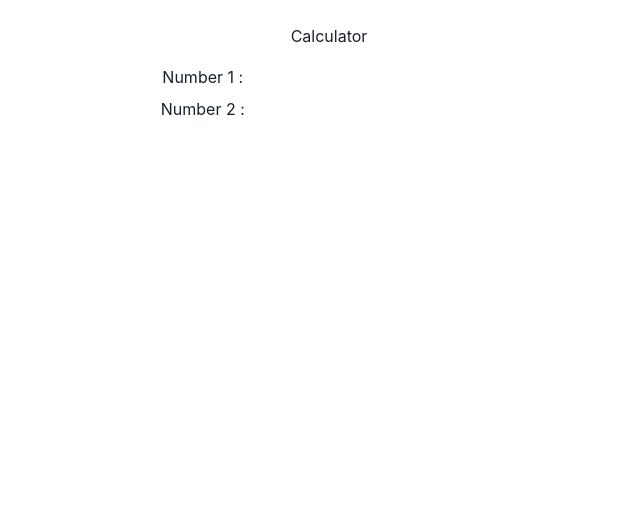
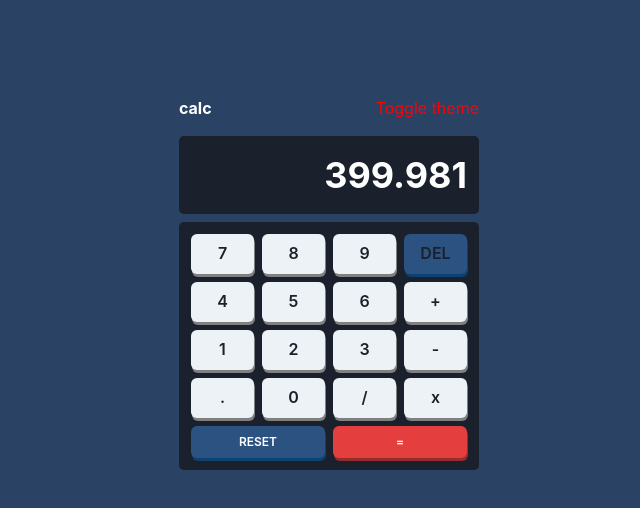
Before and after one commit to julioale21/CalculatorFrontendMentorChallenge, a React (Create React App) app: page / in a window 1280 px wide. Shown: the top 508 px of the page, without its empty margins (311-951 px from the left). Built offline with nearby package versions, Linux system fonts and the light colour scheme.

Commit message:
chore: added initial ui design

```diff
--- a/src/App.tsx
+++ b/src/App.tsx
@@ -1,13 +1,69 @@
-import { Stack } from "@chakra-ui/react";
+import { Button, Grid, GridItem, Stack, Text } from "@chakra-ui/react";
 import React from "react";
-import Calculator from "./components/Calculator";
+import Display from "./components/Display";
 
 const App = () => {
   return (
-    <Stack alignItems="center" marginTop={6}>
-      <h1>Calculator</h1>
-      <hr />
-      <Calculator />
+    <Stack alignItems="center" backgroundColor="blue.800" height="100vh">
+      <Stack width="300px">
+        <Stack paddingTop={24}>
+          <Stack direction="row" justifyContent="space-between" marginBottom={2}>
+            <Text color="white" fontWeight="bold">
+              calc
+            </Text>
+            <Text color="red">Toggle theme</Text>
+          </Stack>
+
+          <Display value={399.981} />
+
+          <Stack backgroundColor="gray.800" borderRadius="5px" padding={3}>
+            <Grid gap={2} templateColumns="repeat(4, 1fr)">
+              <Button boxShadow="1px 3px gray">7</Button>
+              <Button boxShadow="1px 3px gray">8</Button>
+              <Button boxShadow="1px 3px gray">9</Button>
+              <Button backgroundColor="blue.700" boxShadow="1px 3px #0c4271">
+                DEL
+              </Button>
+              <Button boxShadow="1px 3px gray">4</Button>
+              <Button boxShadow="1px 3px gray">5</Button>
+              <Button boxShadow="1px 3px gray">6</Button>
+              <Button boxShadow="1px 3px gray">+</Button>
+              <Button boxShadow="1px 3px gray">1</Button>
+              <Button boxShadow="1px 3px gray">2</Button>
+              <Button boxShadow="1px 3px gray">3</Button>
+              <Button boxShadow="1px 3px gray">-</Button>
+              <Button boxShadow="1px 3px gray">.</Button>
+              <Button boxShadow="1px 3px gray">0</Button>
+              <Button boxShadow="1px 3px gray">/</Button>
+              <Button boxShadow="1px 3px gray">x</Button>
+              <GridItem colSpan={2}>
+                <Button
+                  backgroundColor="blue.700"
+                  boxShadow="1px 3px #0c4271"
+                  color="white"
+                  fontSize="xs"
+                  size="sm"
+                  width="100%"
+                >
+                  RESET
+                </Button>
+              </GridItem>
+              <GridItem colSpan={2}>
+                <Button
+                  backgroundColor="red.500"
+                  boxShadow="1px 3px #962d2d"
+                  color="white"
+                  fontSize="xs"
+                  size="sm"
+                  width="100%"
+                >
+                  =
+                </Button>
+              </GridItem>
+            </Grid>
+          </Stack>
+        </Stack>
+      </Stack>
     </Stack>
   );
 };
--- a/src/components/Calculator.tsx
+++ /dev/null
@@ -1,14 +0,0 @@
-import React from "react";
-import { Stack } from "@chakra-ui/react";
-import InputNumber from "./InputNumber";
-
-const Calculator = () => {
-  return (
-    <Stack alignItems="center" marginTop={6} width="100%">
-      <InputNumber name="Number 1" />
-      <InputNumber name="Number 2" />
-    </Stack>
-  );
-};
-
-export default Calculator;
--- /dev/null
+++ b/src/components/Display.tsx
@@ -0,0 +1,18 @@
+import { Box, Text } from "@chakra-ui/react";
+import React from "react";
+
+interface DisplayProps {
+  value: number;
+}
+
+const Display: React.FC<DisplayProps> = ({ value }) => {
+  return (
+    <Box backgroundColor="gray.800" borderRadius="5px" marginBottom={4} padding={3} width="100%">
+      <Text color="white" float="right" fontSize="4xl" fontWeight="bold">
+        {value}
+      </Text>
+    </Box>
+  );
+};
+
+export default Display;
--- a/src/components/InputNumber.tsx
+++ /dev/null
@@ -1,17 +0,0 @@
-import React, { Fragment } from "react";
-
-interface Props {
-  name: String;
-}
-
-const InputNumber: React.FC<Props> = ({ name }) => {
-  return (
-    <Fragment>
-      <label>
-        {name} : <input type="text" />
-      </label>
-    </Fragment>
-  );
-};
-
-export default InputNumber;
```
